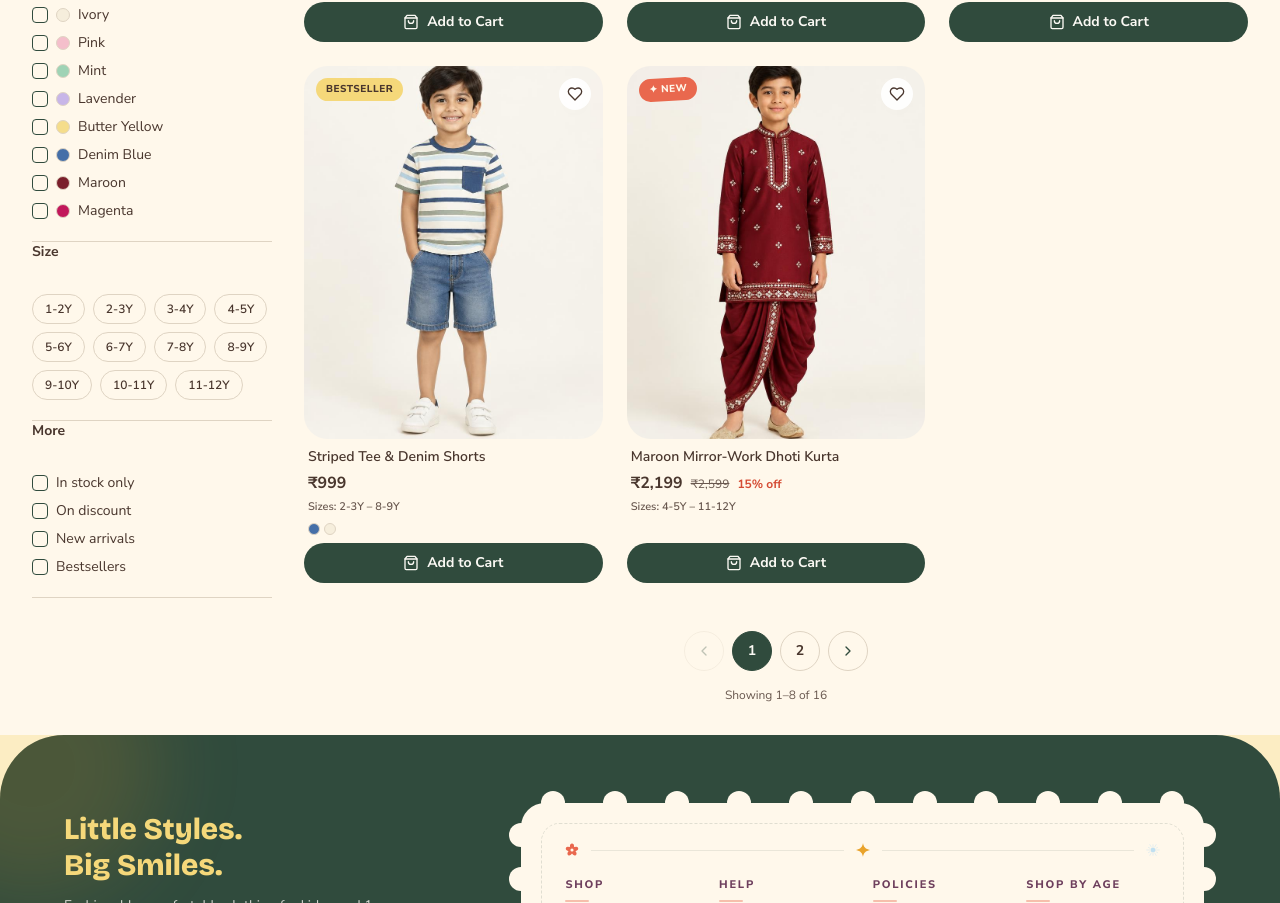
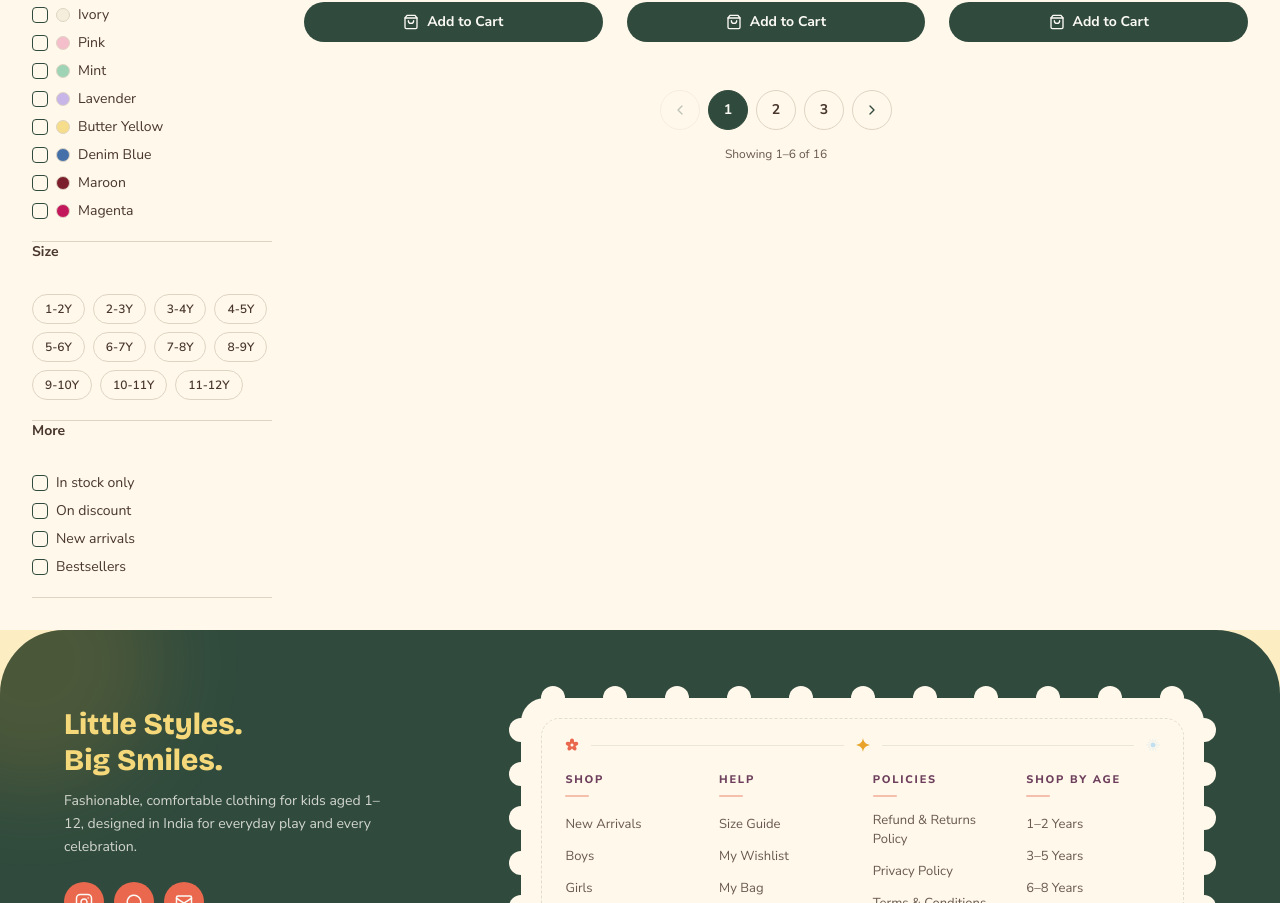
Before and after one commit to Prachijainn24/kidia-website, a React (Vite) app: page /shop in a window 1280 px wide. Shown: the part 1388-2291 px from the top of the page. Built offline with nearby package versions, Linux system fonts and the light colour scheme; the HTML template or start-up script is replaced by a standard one; what @lovable.dev/cloud-auth-js would draw is missing.

Commit message:
Changes
Co-authored-by: KINSHUKHERE <145628252+KINSHUKHERE@users.noreply.github.com>

```diff
--- a/src/pages/Shop.tsx
+++ b/src/pages/Shop.tsx
@@ -10,7 +10,7 @@ import { Select, SelectContent, SelectItem, SelectTrigger, SelectValue } from "@
 import { AGE_GROUPS, ALL_SIZES, CATEGORIES, COLLECTIONS, OCCASIONS, Product, categoryName, discountPct, inStock, products, sizeStartAge } from "@/data/catalog";
 import NotFound from "./NotFound";
 
-const PAGE = 8;
+const PAGE = 6;
 const PRICES = [{ v: "0-999", l: "Under ₹1,000" }, { v: "1000-1999", l: "₹1,000 – ₹1,999" }, { v: "2000-2999", l: "₹2,000 – ₹2,999" }, { v: "3000-99999", l: "₹3,000 & above" }];
 const COLOURS = Array.from(new Map(products.flatMap((p) => p.colours).map((c) => [c.name, c])).values());
 const GENDERS = [{ v: "boys", l: "Boys" }, { v: "girls", l: "Girls" }, { v: "unisex", l: "Unisex" }];
```
